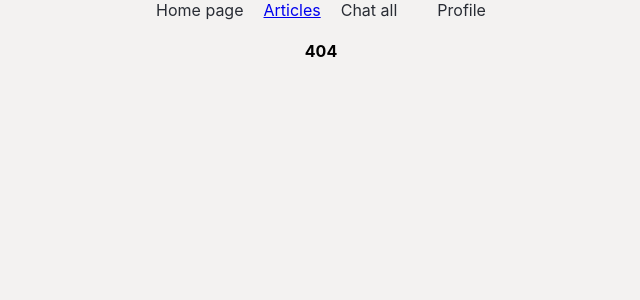
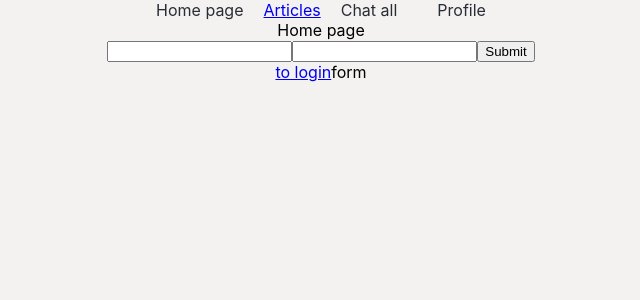
Before and after one commit to Alaya95/react-messenger, a React (Create React App) app: page /signup in a window 1280 px wide. Before the commit this address had no page. Shown: the top 300 px of the page, without its empty margins (319-959 px from the left). Built offline with nearby package versions, Linux system fonts and the light colour scheme; no server answers.

Commit message:
add aut firebase

```diff
--- a/src/App.js
+++ b/src/App.js
@@ -6,9 +6,10 @@ import { Profile } from './screens/Profile/Profile';
 import { Home } from './screens/Home/Home';
 import { Articles } from './screens/Articles/Articles';
 import { PrivateRoute } from './components/PrivateRoute/PrivateRoute';
-import { useState } from 'react';
+import { useEffect, useState } from 'react';
 import { PublicRoute } from './components/PublicRoute/PublicRoute';
-
+import { onAuthStateChanged } from 'firebase/auth';
+import { auth } from './services/firebase';
 
 function App() {
   const [authed, setAuthed] = useState(false);
@@ -18,6 +19,18 @@ function App() {
   const handleLogout = () => {
     setAuthed(false);
   };
+
+  useEffect(() => {
+    const unsubscribe = onAuthStateChanged(auth, (user) => {
+      if (user) {
+        handleLogin();
+      } else {
+        handleLogout();
+      }
+    });
+
+    return unsubscribe;
+  }, []);
 
   return (
     <div className="App">
@@ -36,6 +49,7 @@ function App() {
         <Routes>
           <Route path="/" element={<PublicRoute authed={authed} />}>
             <Route path="" element={<Home onAuth={handleLogin} />} />
+            <Route path="signup" element={<Home onAuth={handleLogin} isSignUp />} />
           </Route>
 
           <Route path="/articles" element={<Articles />} />
--- /dev/null
+++ b/src/components/LoginForm/LoginForm.jsx
@@ -0,0 +1,30 @@
+import { useState } from "react";
+
+export const LoginForm = ({ onSubmit }) => {
+    const [login, setLogin] = useState("");
+    const [pass, setPass] = useState("");
+
+    const handleChangeLogin = (e) => {
+        setLogin(e.target.value);
+    }
+    const handleChangePass = (e) => {
+        setPass(e.target.value);
+    }
+    const handleSubmit = (e) => {
+        e.preventDefault();
+        onSubmit({ login, pass });
+
+        setLogin("");
+        setPass("");
+    }
+    return (
+        <>
+
+            <form onSubmit={handleSubmit}>
+                <input type="email" value={login} onChange={handleChangeLogin} />
+                <input type="password" value={pass} onChange={handleChangePass} />
+                <input type="submit" />
+            </form>
+        </>
+    );
+}
--- a/src/screens/Home/Home.jsx
+++ b/src/screens/Home/Home.jsx
@@ -1,8 +1,41 @@
-export const Home = ({ onAuth }) => {
+
+import { useState } from "react";
+import { Link } from "react-router-dom";
+import { LoginForm } from "../../components/LoginForm/LoginForm";
+import { logIn, signUp } from "../../services/firebase";
+
+export const Home = ({ isSignUp }) => {
+    const [error, setError] = useState("");
+    const handleSubmit = async ({ login, pass }) => {
+
+        try {
+            if (isSignUp) {
+                await signUp(login, pass);
+            } else {
+                await logIn(login, pass);
+            }
+        } catch (error) {
+            setError(error.message);
+        }
+
+    }
+
     return (
         <>
             <div>Home page</div>
-            <button onClick={onAuth}>Auth</button>
+
+            <LoginForm onSubmit={handleSubmit} />
+
+            {error && <div>{error}</div>}
+
+            <Link to={isSignUp ? '/' : '/signup'} >
+
+                {isSignUp ? 'to login' : 'to signup'}
+            </Link>
+
+            {/* <button onClick={onAuth}>Auth</button> */}
+
+            form
         </>
     )
 }
--- a/src/screens/Profile/Profile.jsx
+++ b/src/screens/Profile/Profile.jsx
@@ -2,6 +2,7 @@
 import { useSelector, useDispatch } from "react-redux";
 import Form from "../../components/Form/Form";
 import { usePrev } from "../../components/utils/usePrev";
+import { logOut } from "../../services/firebase";
 import { setName, toggleCheckbox } from "../../store/profile/actions";
 import { selectName, selectShowName } from "../../store/profile/selectors";
 
@@ -46,12 +47,10 @@ export const Profile = ({ onLogout }) => {
     const handleClick = () => { dispatch(toggleCheckbox) };
     const handleSubmit = (text) => { dispatch(setName(text)) };
 
-    const prevName = usePrev(name);
-
     return (
         <>
             <div>Profile</div>
-            <button onClick={onLogout}>Logout</button>
+            <button onClick={logOut}>Logout</button>
             <div>
                 <button onClick={handleClick} > {showName ? 'off' : 'on'}</button>
                 {showName && <p>{name}</p>}
```
